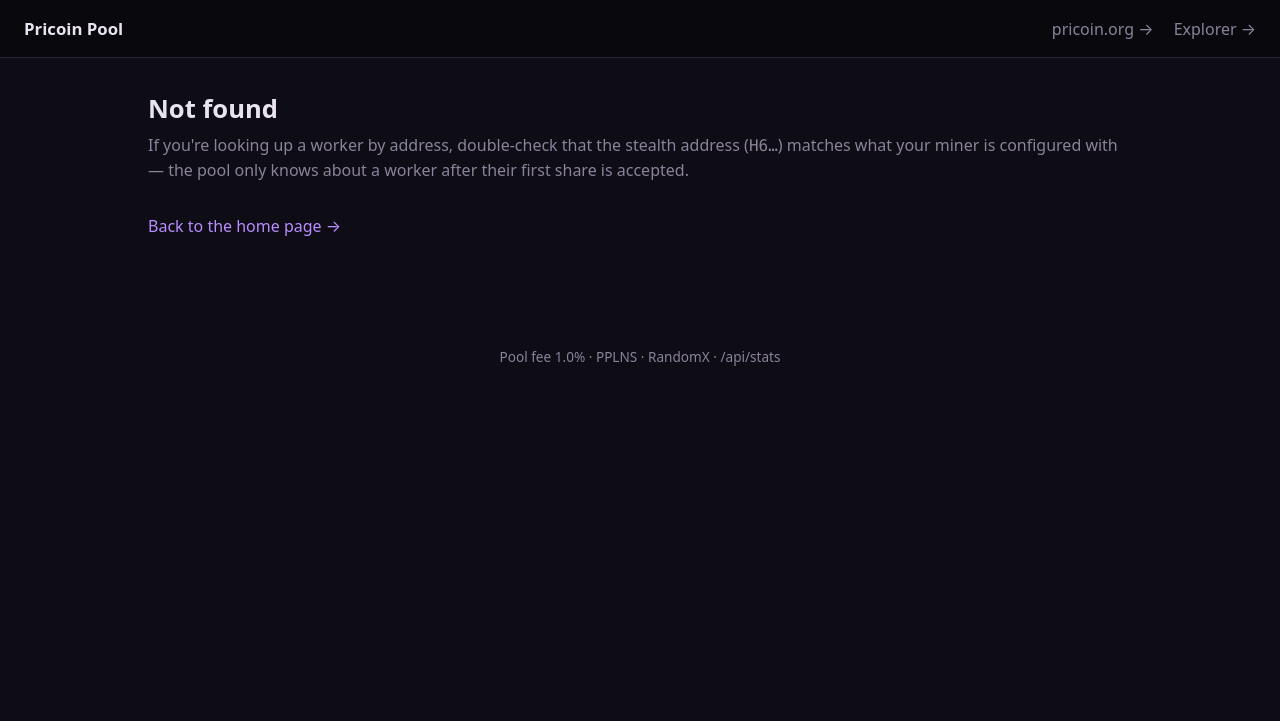
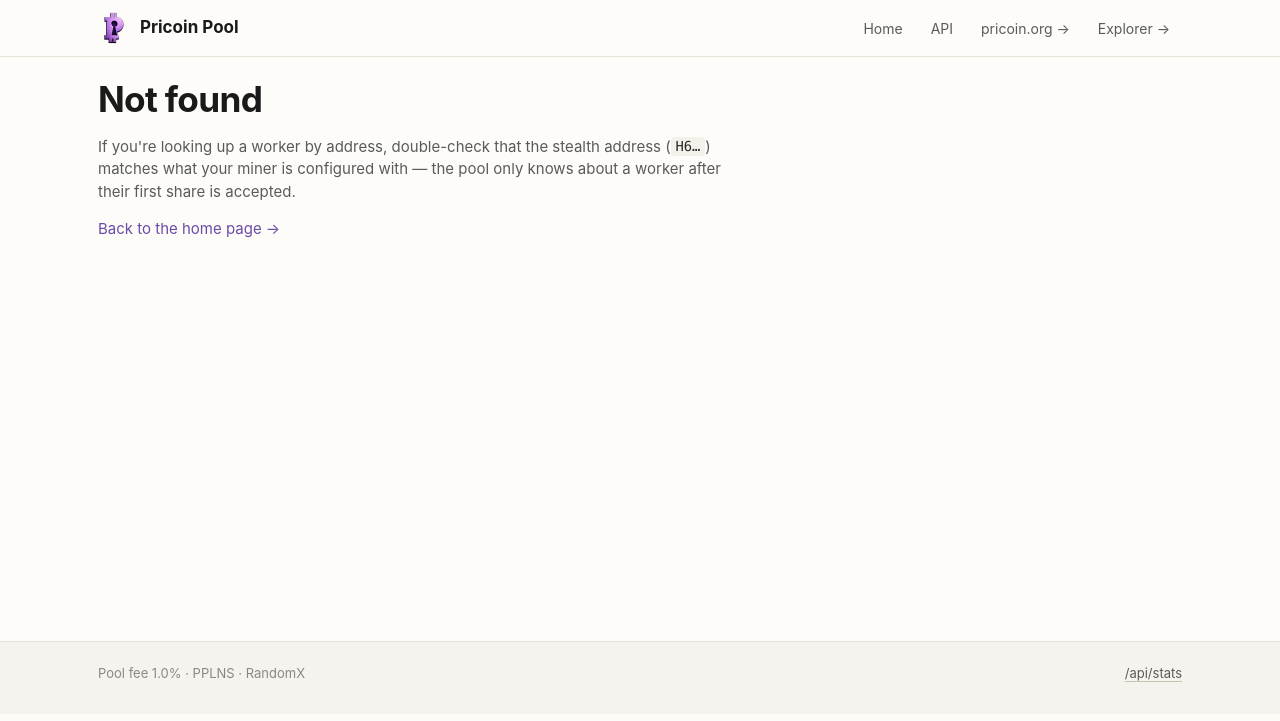
Before and after one commit to pricoinfoundation/miningpool, a Flask app: template pool/templates/404.html in a window 1280 px wide. Shown: the top 721 px of the page. Run offline with Flask 3, Linux system fonts and the light colour scheme; the template is opened without the code that fills it, so the values that code supplies are empty.

Commit message:
style update

```diff
--- a/pool/static/style.css
+++ b/pool/static/style.css
@@ -1,74 +1,168 @@
-/* Minimalist mono-leaning style. Match feel of pricoin.org / explorer. */
+/* Pricoin Pool — light theme, matches pricoin.org + explorer.pricoin.org. */
+
 :root {
-  --bg: #0e0c14;
-  --fg: #e9e3ef;
-  --mute: #8a839a;
-  --accent: #b88dff;
-  --line: #2a2538;
-  --card: #1a1622;
+  --bg:        #fdfcf9;
+  --bg-alt:    #f5f3ee;
+  --bg-card:   #ffffff;
+  --text:      #1a1a1a;
+  --text-soft: #5a5a5a;
+  --text-mute: #888;
+  --accent:    #6b4ba8;        /* Pricoin purple */
+  --accent-d:  #4f348a;
+  --accent-s:  #f1ebfa;        /* very pale tint for backgrounds */
+  --border:    #e6e2d8;
+  --border-strong: #c8c2b3;
+  --code-bg:   #f4f1ea;
+  --code-tx:   #2a2a2a;
+  --pill-bg:   #ece8df;
+  --pill-tx:   #555;
+
+  --maxw: 1140px;
+  --pad-x: clamp(16px, 3vw, 28px);
+
+  --font-sans: 'Inter', -apple-system, BlinkMacSystemFont, 'Segoe UI', Roboto, sans-serif;
+  --font-mono: 'JetBrains Mono', ui-monospace, 'SF Mono', Menlo, Consolas, monospace;
 }
 
 * { box-sizing: border-box; }
 html, body { margin: 0; padding: 0; }
 body {
-  font-family: ui-sans-serif, system-ui, -apple-system, "Segoe UI", Roboto, "Helvetica Neue", sans-serif;
-  background: var(--bg); color: var(--fg);
+  font-family: var(--font-sans);
+  font-size: 15px;
   line-height: 1.5;
+  color: var(--text);
+  background: var(--bg);
+  -webkit-font-smoothing: antialiased;
 }
-a { color: var(--accent); text-decoration: none; }
-a:hover { text-decoration: underline; }
-code, .mono { font-family: ui-monospace, SFMono-Regular, Menlo, monospace; }
+
+a { color: var(--accent); text-decoration: none; border-bottom: 1px solid transparent;
+    transition: border-color 0.15s ease, color 0.15s ease; }
+a:hover { color: var(--accent-d); border-bottom-color: var(--accent); }
+
+code, .mono { font-family: var(--font-mono); font-size: 0.92em; }
+code { background: var(--code-bg); padding: 0.1em 0.35em; border-radius: 4px; color: var(--code-tx); }
+
+.container { max-width: var(--maxw); margin: 0 auto; padding: 0 var(--pad-x); }
+.mute { color: var(--text-mute); }
+.small { font-size: 0.85em; }
 .break { word-break: break-all; }
-.mute { color: var(--mute); }
 
-main { max-width: 64rem; margin: 0 auto; padding: 2rem 1.25rem 4rem; }
+/* ---------- Topbar ---------- */
+.topbar {
+  position: sticky; top: 0; z-index: 50;
+  background: rgba(253, 252, 249, 0.95);
+  backdrop-filter: saturate(140%) blur(10px);
+  border-bottom: 1px solid var(--border);
+}
+.topbar-inner {
+  display: flex; align-items: center; justify-content: space-between;
+  height: 56px;
+}
+.brand {
+  display: flex; align-items: center; gap: 10px;
+  font-weight: 700; font-size: 17px; color: var(--text);
+  border-bottom: none;
+}
+.brand:hover { color: var(--accent); }
+.brand-mark { width: 32px; height: 32px; border-radius: 50%; }
+.topnav { display: flex; gap: 4px; }
+.topnav a {
+  padding: 7px 12px; font-size: 14px; color: var(--text-soft);
+  border-bottom: none; border-radius: 6px;
+}
+.topnav a:hover { color: var(--accent-d); background: var(--accent-s); }
 
-.topbar {
-  display: flex; align-items: center; justify-content: space-between;
-  padding: 1rem 1.5rem;
-  border-bottom: 1px solid var(--line);
-  background: rgba(0,0,0,.35);
+main { padding: 20px 0 60px; min-height: 70vh; }
+
+/* ---------- Hero / page heads ---------- */
+.hero-mini { padding: 16px 0 32px; }
+.hero-mini h1 {
+  font-size: clamp(1.6rem, 3.5vw, 2.2rem);
+  margin: 0 0 10px; letter-spacing: -0.02em;
 }
-.brand { font-weight: 600; font-size: 1.05rem; color: var(--fg); }
-.topnav a { margin-left: 1rem; color: var(--mute); }
-.topnav a:hover { color: var(--accent); }
+.hero-mini .lede { color: var(--text-soft); max-width: 640px; margin: 0; }
 
-.hero-mini h1 { font-size: 1.6rem; margin: 0 0 .25rem; }
-.lede { color: var(--mute); margin: 0 0 2rem; }
+.page-head {
+  display: flex; justify-content: space-between; align-items: flex-end;
+  flex-wrap: wrap; gap: 16px;
+  padding: 8px 0 24px;
+  border-bottom: 1px solid var(--border);
+  margin-bottom: 24px;
+}
+.page-head h1 {
+  font-size: clamp(1.3rem, 2.8vw, 1.7rem);
+  margin: 4px 0 0; letter-spacing: -0.01em;
+}
+.kicker {
+  display: inline-block;
+  font-size: 11px; letter-spacing: 0.08em; text-transform: uppercase;
+  color: var(--accent-d); font-weight: 600;
+}
 
+/* ---------- Stats row ---------- */
 .stats-row {
-  display: grid; gap: 1rem;
-  grid-template-columns: repeat(auto-fit, minmax(11rem, 1fr));
-  margin: 0 0 2rem;
+  display: grid; grid-template-columns: repeat(auto-fit, minmax(180px, 1fr));
+  gap: 14px; margin: 0 0 32px;
 }
 .stat {
-  background: var(--card); border: 1px solid var(--line);
-  border-radius: .5rem; padding: 1rem 1.25rem;
+  background: var(--bg-card); border: 1px solid var(--border);
+  border-radius: 10px; padding: 16px 18px;
 }
-.stat-num { font-size: 1.4rem; font-weight: 600; }
-.stat-label { color: var(--mute); font-size: .85rem; margin-top: .25rem; }
+.stat-num {
+  font-size: 1.5rem; font-weight: 700; color: var(--accent-d);
+  letter-spacing: -0.02em; margin-bottom: 2px;
+}
+.stat-num.small { font-size: 1.1rem; }
+.stat-label {
+  font-size: 11px; letter-spacing: 0.06em; text-transform: uppercase;
+  color: var(--text-mute); font-weight: 500;
+}
 
+/* ---------- Card blocks ---------- */
 .card-block {
-  background: var(--card); border: 1px solid var(--line);
-  border-radius: .5rem; padding: 1.25rem 1.5rem;
-  margin-bottom: 1.5rem;
+  background: var(--bg-card); border: 1px solid var(--border);
+  border-radius: 12px; padding: 20px 22px; margin-bottom: 24px;
 }
-.card-header { display: flex; align-items: baseline; justify-content: space-between;
-  margin: 0 0 .75rem; }
-.card-header h2 { margin: 0; font-size: 1.05rem; }
+.card-block h2 {
+  font-size: 1.05rem; font-weight: 600; margin: 0 0 14px;
+  letter-spacing: -0.005em;
+}
+.card-header {
+  display: flex; justify-content: space-between; align-items: baseline;
+  margin-bottom: 14px;
+}
+.card-header h2 { margin: 0; }
+.card-header .more { font-size: 13px; }
 
-.page-head { margin: 0 0 1.5rem; }
-.kicker { color: var(--mute); font-size: .8rem; text-transform: uppercase;
-  letter-spacing: .08em; }
-.page-head h1 { font-size: 1.1rem; margin: .25rem 0 0; word-break: break-all; }
+.card-block ol, .card-block ul { color: var(--text-soft); padding-left: 22px; margin: 0; }
+.card-block li { margin: 6px 0; }
 
-table.data { width: 100%; border-collapse: collapse; }
-table.data th, table.data td {
-  border-bottom: 1px solid var(--line);
-  padding: .5rem .25rem; text-align: left;
+/* ---------- Tables ---------- */
+table { border-collapse: collapse; width: 100%; }
+table.data { font-size: 13.5px; }
+table.data thead th {
+  text-align: left; padding: 9px 12px;
+  border-bottom: 2px solid var(--border-strong);
+  font-weight: 600; color: var(--text-soft);
+  font-size: 12px; text-transform: uppercase; letter-spacing: 0.04em;
 }
-table.data th { color: var(--mute); font-weight: 500; font-size: .85rem; }
+table.data tbody td {
+  padding: 9px 12px; border-bottom: 1px solid var(--border);
+  vertical-align: top;
+}
+table.data tbody tr:hover td { background: var(--bg-alt); }
 
-.footer { color: var(--mute); padding: 1rem 1.5rem 2rem; font-size: .85rem;
-  text-align: center; }
-.footer a { color: var(--mute); }
+/* ---------- Footer ---------- */
+footer {
+  background: var(--bg-alt); border-top: 1px solid var(--border);
+  padding: 22px 0 30px; font-size: 13px; color: var(--text-mute);
+  margin-top: 24px;
+}
+footer .container { display: flex; justify-content: space-between; flex-wrap: wrap; gap: 12px; }
+footer a { color: var(--text-soft); border-bottom-color: var(--border-strong); }
+footer a:hover { color: var(--accent-d); }
+
+@media (max-width: 720px) {
+  .topnav a { padding: 6px 10px; font-size: 13px; }
+  .page-head { align-items: flex-start; }
+}
--- a/pool/templates/base.html
+++ b/pool/templates/base.html
@@ -1,25 +1,42 @@
-<!doctype html>
+<!DOCTYPE html>
 <html lang="en">
 <head>
 <meta charset="utf-8">
 <meta name="viewport" content="width=device-width, initial-scale=1">
 <title>{{ POOL_NAME }}{% block title %}{% endblock %}</title>
+<link rel="icon" href="{{ url_for('static', filename='favicon.ico') }}">
+<link rel="icon" type="image/png" sizes="32x32" href="{{ url_for('static', filename='favicon-32.png') }}">
+<link rel="icon" type="image/png" sizes="16x16" href="{{ url_for('static', filename='favicon-16.png') }}">
 <link rel="stylesheet" href="{{ url_for('static', filename='style.css') }}">
 </head>
 <body>
+
 <header class="topbar">
-    <a class="brand" href="/">{{ POOL_NAME }}</a>
+  <div class="container topbar-inner">
+    <a class="brand" href="/">
+      <img src="{{ url_for('static', filename='pricoinlogo-64.png') }}"
+           alt="" width="32" height="32" class="brand-mark">
+      <span>{{ POOL_NAME }}</span>
+    </a>
     <nav class="topnav">
+      <a href="/">Home</a>
+      <a href="/api/stats">API</a>
       <a href="https://pricoin.org/">pricoin.org →</a>
       <a href="https://explorer.pricoin.org/">Explorer →</a>
     </nav>
+  </div>
 </header>
-  <main>
+
+<main class="container">
   {% block content %}{% endblock %}
 </main>
-  <footer class="footer">
-    <p class="mute">Pool fee {{ POOL_FEE }}% · PPLNS · RandomX
-       · <a href="/api/stats">/api/stats</a></p>
+
+<footer>
+  <div class="container">
+    <span>Pool fee {{ POOL_FEE }}% · PPLNS · RandomX</span>
+    <span><a href="/api/stats">/api/stats</a></span>
+  </div>
 </footer>
+
 </body>
 </html>
```
Also changed, not shown: pool/templates/home.html (+4 -3 lines), pool/static/favicon-16.png (added), pool/static/favicon-32.png (added), pool/static/favicon.ico (added), pool/static/pricoinlogo-64.png (added). Lines whose indentation alone changed are shown as unchanged.
